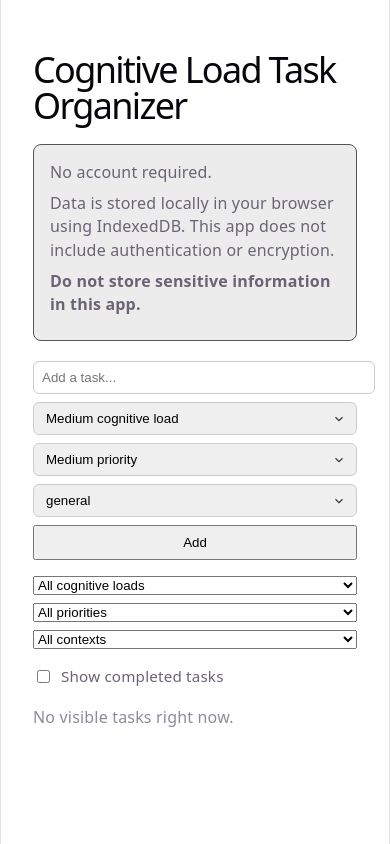
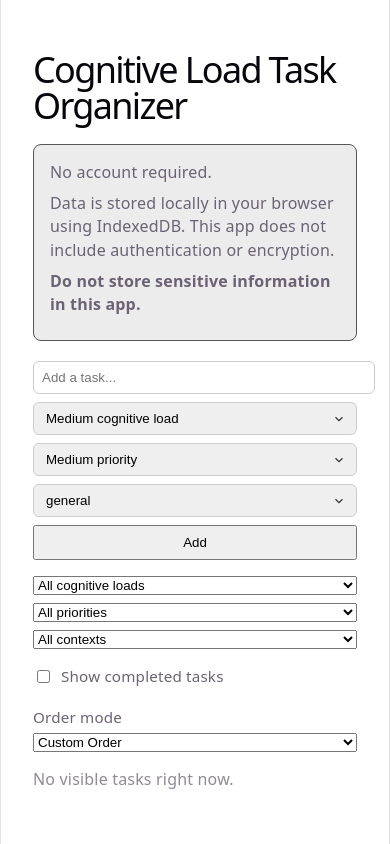
Before and after one commit to martinson-r/Cognitive-Load-Task-Organizer, a React (Vite) app: page / in a window 390 px wide. Built offline with nearby package versions, Linux system fonts and the light colour scheme.

Commit message:
feat: Add sorted views for cognitive load and priority

```diff
--- a/src/App.css
+++ b/src/App.css
@@ -43,6 +43,14 @@
   .task-actions {
     justify-content: flex-end;
     flex-wrap: wrap;
+  }
+
+  .sort-controls {
+    flex-direction: column;
+  }
+
+  .sort-controls select {
+    width: 100%;
   }
 }
 
@@ -303,3 +311,17 @@
   margin-bottom: 1rem;
   flex-wrap: wrap;
 }
+
+.sort-controls {
+  display: flex;
+  gap: 0.75rem;
+  flex-wrap: wrap;
+  margin-bottom: 1rem;
+}
+
+.sort-controls label {
+  display: flex;
+  flex-direction: column;
+  gap: 0.25rem;
+  font-size: 0.95rem;
+}
--- a/src/App.jsx
+++ b/src/App.jsx
@@ -35,6 +35,9 @@ function App() {
   const [filterLoad, setFilterLoad] = useState("all");
   const [filterPriority, setFilterPriority] = useState("all");
   const [filterContext, setFilterContext] = useState("all");
+  const [viewMode, setViewMode] = useState("custom");
+  const [sortBy, setSortBy] = useState("load");
+  const [sortDirection, setSortDirection] = useState("asc");
 
   // Derive available context options (can dedupe later if needed)
   const contextOptions = Array.from(
@@ -45,15 +48,45 @@ function App() {
     ])
   );
 
+  const LOAD_RANK = {
+    low: 0,
+    medium: 1,
+    high: 2,
+  };
+
+  const PRIORITY_RANK = {
+    low: 0,
+    medium: 1,
+    high: 2,
+  };
+
   // Derive visible tasks before render, let's just not mutate data if we can avoid it
   // Avoid re-sorting them or interfering with custom sort
-  const visibleTasks = tasks.filter((task) => {
+  let visibleTasks = tasks.filter((task) => {
     if (!showCompleted && task.done) return false;
     if (filterLoad !== "all" && task.load !== filterLoad) return false;
     if (filterPriority !== "all" && task.priority !== filterPriority) return false;
     if (filterContext !== "all" && task.context !== filterContext) return false;
     return true;
   });
+
+  // Sorted views
+  if (viewMode === "sorted") {
+    visibleTasks = [...visibleTasks].sort((a, b) => {
+      const rankMap = sortBy === "load" ? LOAD_RANK : PRIORITY_RANK;
+
+      const aRank = rankMap[a[sortBy] ?? "medium"];
+      const bRank = rankMap[b[sortBy] ?? "medium"];
+
+      if (aRank !== bRank) {
+        return sortDirection === "asc" ? aRank - bRank : bRank - aRank;
+      }
+
+      // tiebreaker is Custom View position
+      return (a.position ?? 0) - (b.position ?? 0);
+    });
+  }
+
   // load stored tasks from IndexedDB
   useEffect(() => {
     async function loadAppData() {
@@ -334,6 +367,39 @@ async function handleToggleTask(id) {
         </label>
       </div>
 
+      <div className="sort-controls">
+        <label>
+          Order mode
+          <select value={viewMode} onChange={(e) => setViewMode(e.target.value)}>
+            <option value="custom">Custom Order</option>
+            <option value="sorted">Auto Sort</option>
+          </select>
+        </label>
+
+        {viewMode === "sorted" && (
+          <>
+            <label>
+              Sort by
+              <select value={sortBy} onChange={(e) => setSortBy(e.target.value)}>
+                <option value="load">Cognitive Load</option>
+                <option value="priority">Priority</option>
+              </select>
+            </label>
+
+            <label>
+              Direction
+              <select
+                value={sortDirection}
+                onChange={(e) => setSortDirection(e.target.value)}
+              >
+                <option value="asc">Low to High</option>
+                <option value="desc">High to Low</option>
+              </select>
+            </label>
+          </>
+        )}
+      </div>
+
       {/* Empty-state message if all tasks are completed */}
       {visibleTasks.length === 0 && (
         <p className="empty-state">
```
